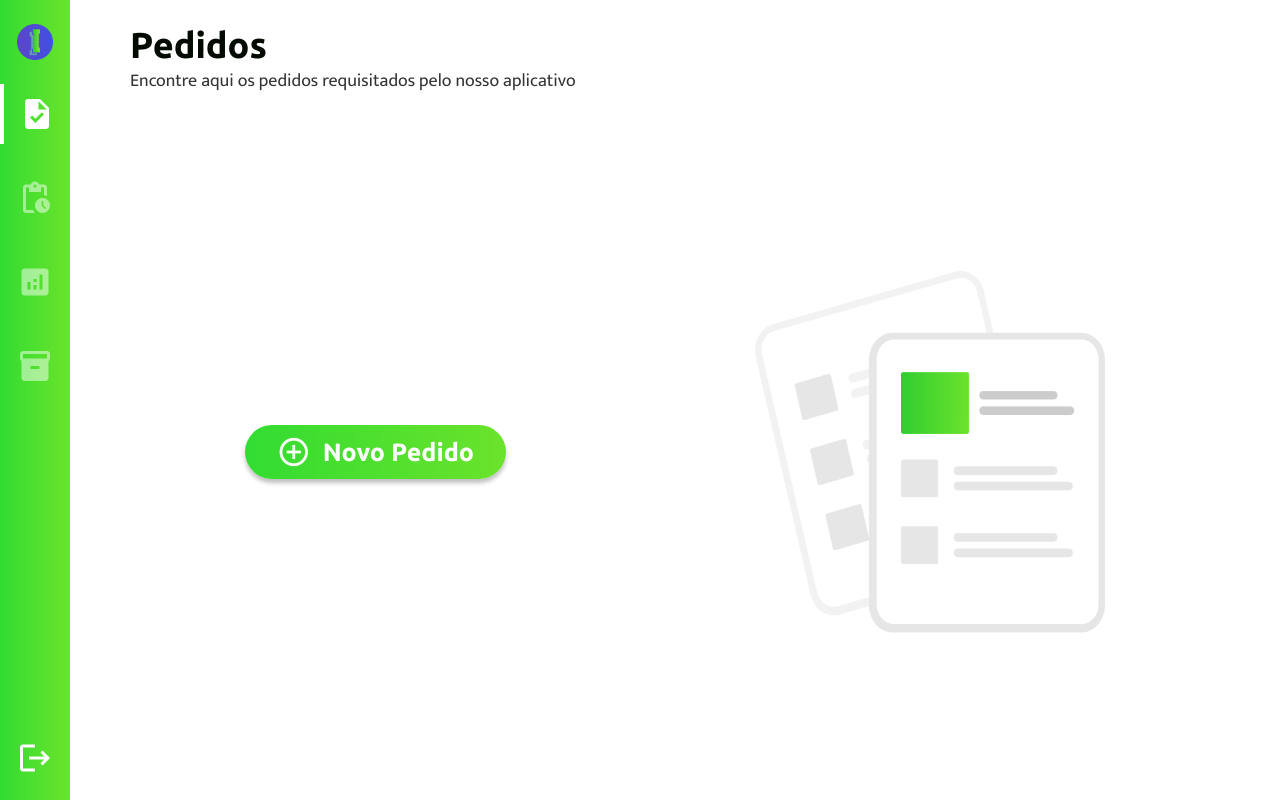
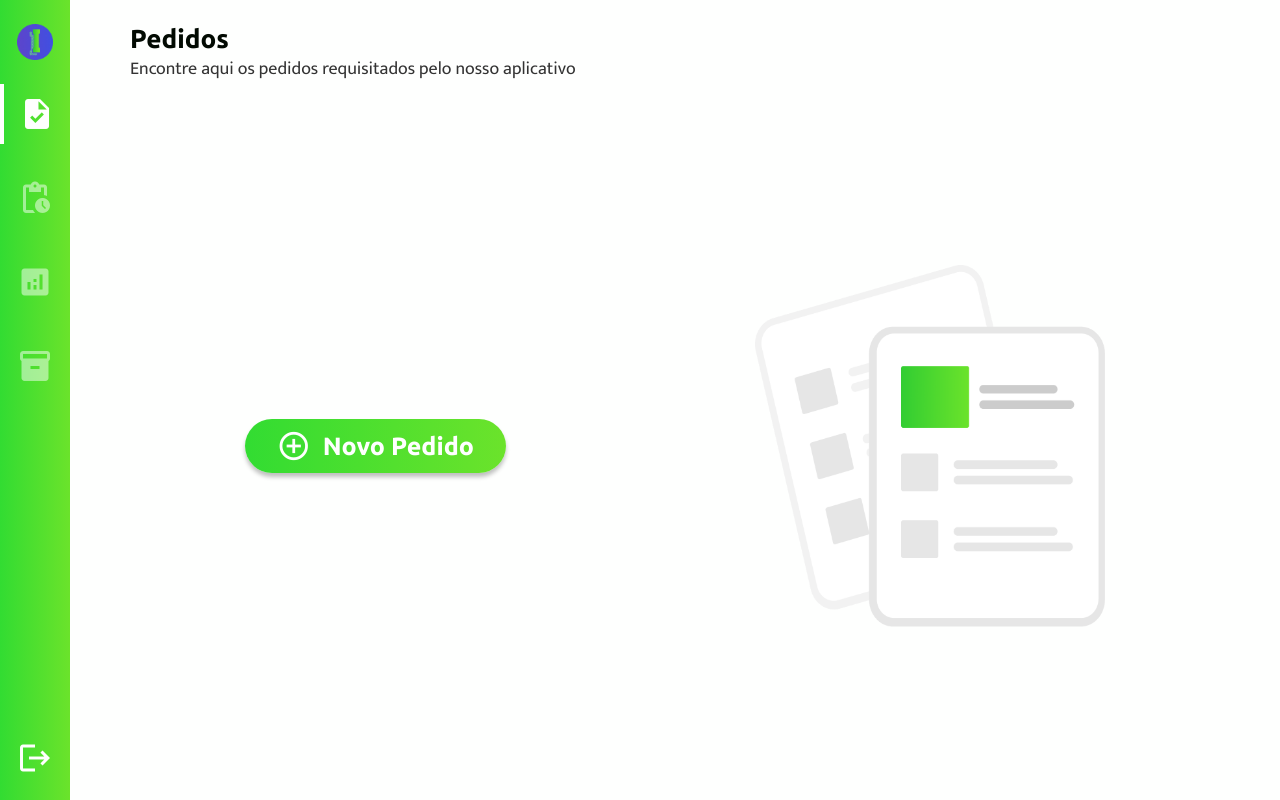
Before and after one commit to IFBank/web-app, a React (Create React App) app: page /pedidos in a window 1280 px wide. Built offline with nearby package versions, Linux system fonts and the light colour scheme.

Commit message:
update: tamanho das fontes e espaçamentos

```diff
--- a/src/components/BarraPesquisa/styles.ts
+++ b/src/components/BarraPesquisa/styles.ts
@@ -4,7 +4,6 @@ import styled from 'styled-components';
 export const Container = styled.div`
 	width: 100%;
 
-	padding-top: 24px;
 	padding-bottom: 24px;
 
 	display: flex;
--- a/src/components/HeaderTitle/styles.ts
+++ b/src/components/HeaderTitle/styles.ts
@@ -7,7 +7,7 @@ export const Container = styled.div`
 
 	h2{
 		font-weight: bold;
-		font-size: 36px;
+		font-size: 26px;
 		color: #020A02;
 	}
 
--- a/src/pages/EncomendasFlow/EncomendasPage/styles.ts
+++ b/src/pages/EncomendasFlow/EncomendasPage/styles.ts
@@ -10,7 +10,7 @@ export const Container = styled(BasePage)`
 
 export const PageIndicator = styled.span`
 	font-family: Mukta;
-	font-size: 30px;
+	font-size: 22px;
 	font-weight: 400;
 	text-align: center;
 `;
```
